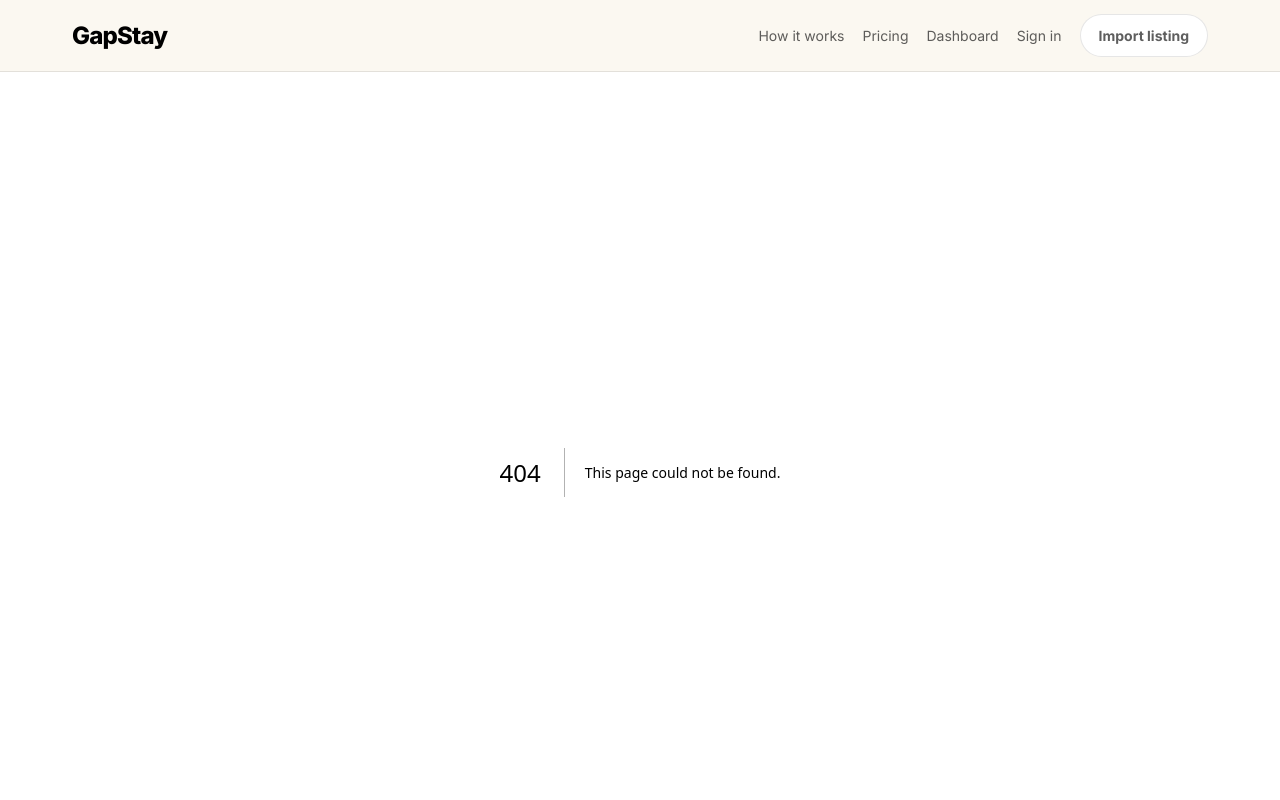
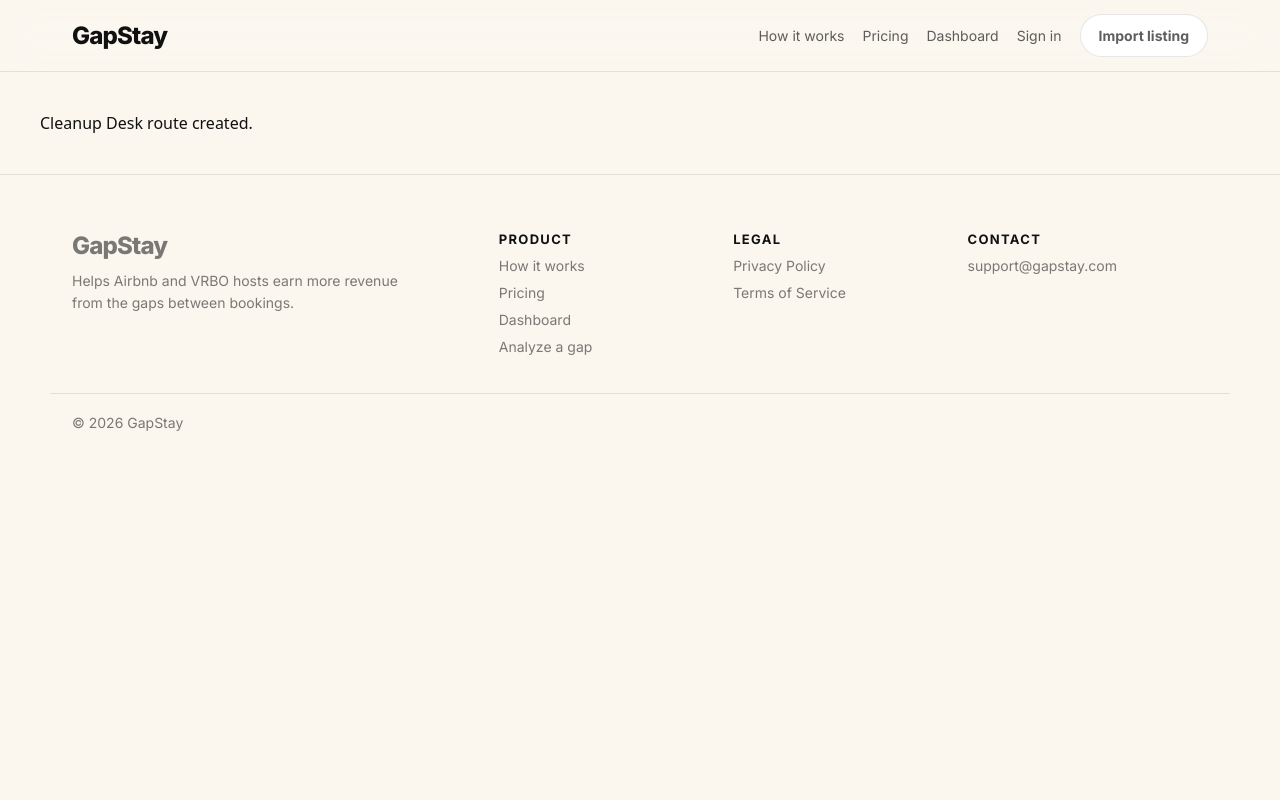
Before and after one commit to pissclams1/Pissclams, a Next.js app: page /cleanup-desk in a window 1280 px wide. Before the commit this address had no page. Shown: the top 800 px of the page. Built offline with nearby package versions, Linux system fonts and the light colour scheme.

Commit message:
Create Cleanup Desk route

```diff
--- /dev/null
+++ b/app/cleanup-desk/page.tsx
@@ -0,0 +1,3 @@
+export default function CleanupDeskPage() {
+  return <main style={{padding: 40, fontFamily: 'system-ui'}}>Cleanup Desk route created.</main>
+}
```
